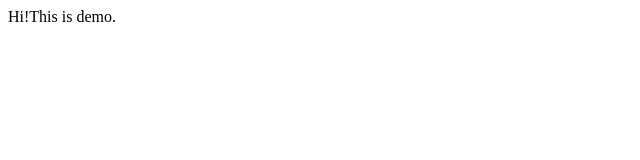
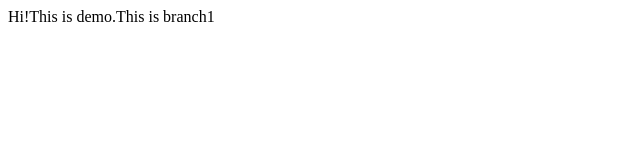
Before and after one commit to RamPachpor/TestRepo, a plain HTML site: page index.html in a window 1280 px wide. Shown: the whole page, without its empty margins (0-640 px from the left). Drawn offline with Linux system fonts and the light colour scheme.

Commit message:
branch  commit c2

```diff
--- a/index.html
+++ b/index.html
@@ -4,7 +4,7 @@
     </head>
     <body>
 
-        Hi!This is demo.
+        Hi!This is demo.This is branch1
 
     </body>
 </html>
```
